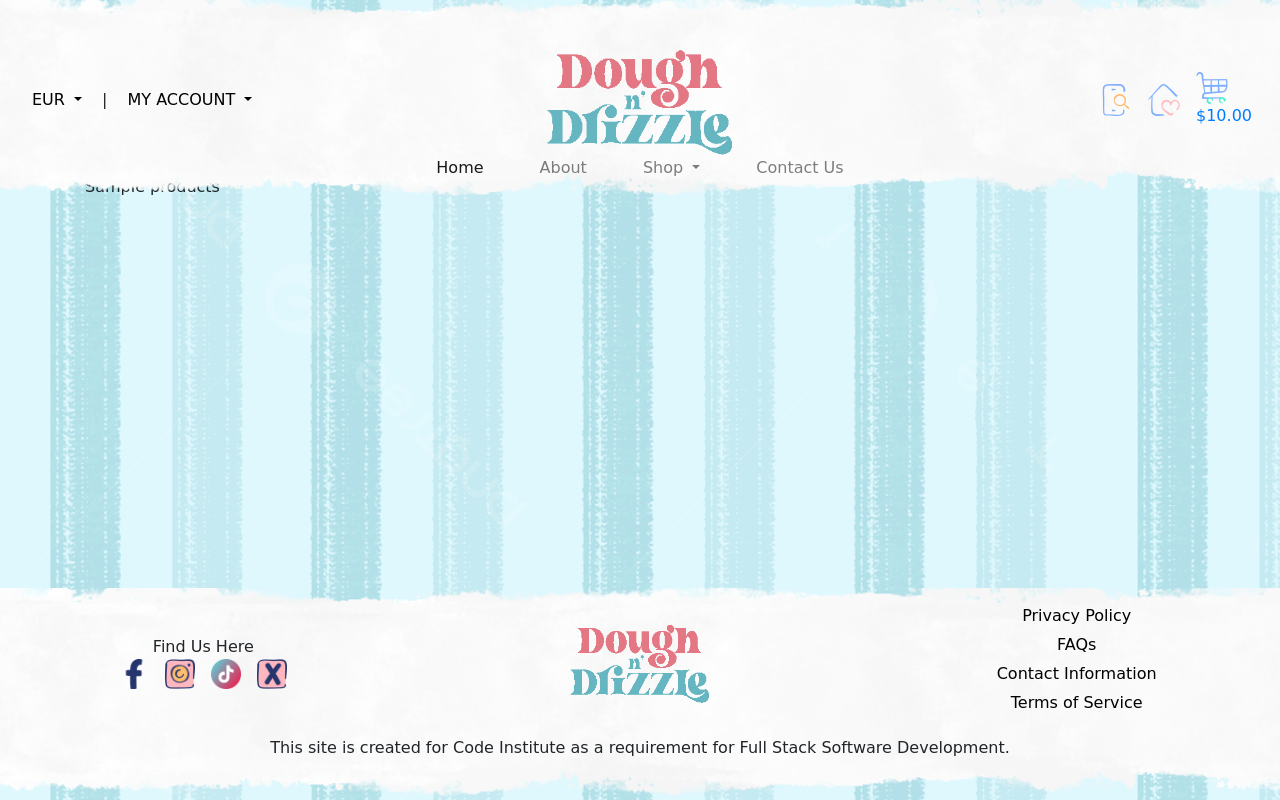
After one commit to hpcoloma/pp5-dough-n-drizzle, a Django app: template products/templates/products/products.html in a window 1280 px wide. The commit adds this page. Run offline with Django 5.2, Linux system fonts and the light colour scheme; the template is opened without the code that fills it: most values are stand-ins (such as "Sample title", 1, 10 or a date in 2020); some web fonts are replaced.

Commit message:
Added products views and templates

```diff
--- a/home/urls.py
+++ b/home/urls.py
@@ -1,4 +1,3 @@
-from django.contrib import admin
 from django.urls import path
 from .import views
 
--- /dev/null
+++ b/products/templates/products/products.html
@@ -0,0 +1,18 @@
+{% extends "base.html" %}
+{% load static %}
+
+{% block page_header %}
+
+{% endblock %}
+
+{% block content %}
+    <div class="container">
+        <div class="row">
+            <div class="col">
+                {{ products }}
+
+            </div>
+        </div>
+    </div>
+
+{% endblock %}
--- a/products/urls.py
+++ b/products/urls.py
@@ -2,5 +2,5 @@ from django.urls import path
 from . import views
 
 urlpatterns = [
-    path('', views.all_products, name='products'),  # Route for product listing page
+    path('', views.all_products, name='products')
 ]
--- a/static/css/base.css
+++ b/static/css/base.css
@@ -189,6 +189,11 @@ main {
   width: 100%;
 
 }
+
+.hero p {
+  padding-top: 20px;
+}
+
   @media screen and (min-width:640px) {
     background-position: 50% 0;
   }
```
Also changed, not shown: home/templates/home/index.html (+1 -12 lines).
